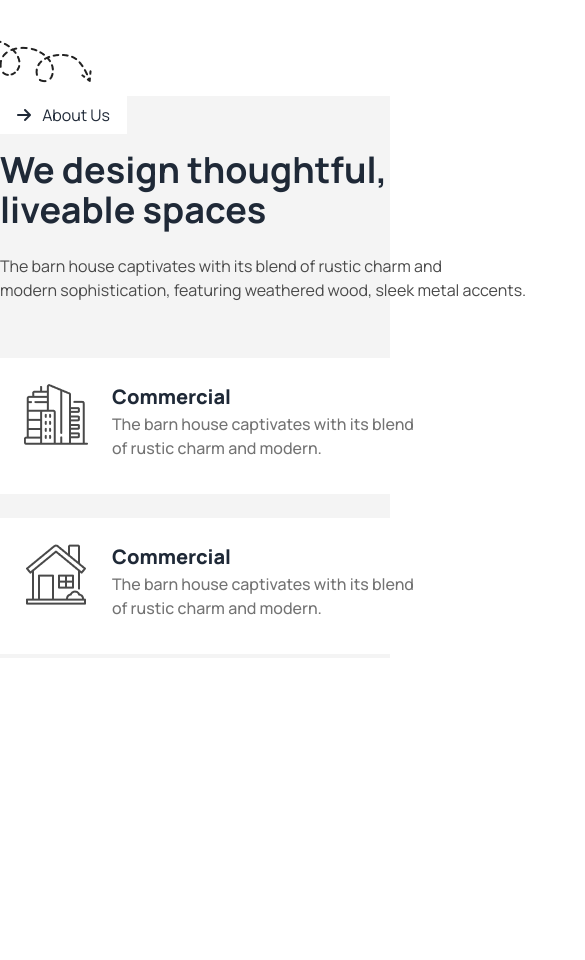
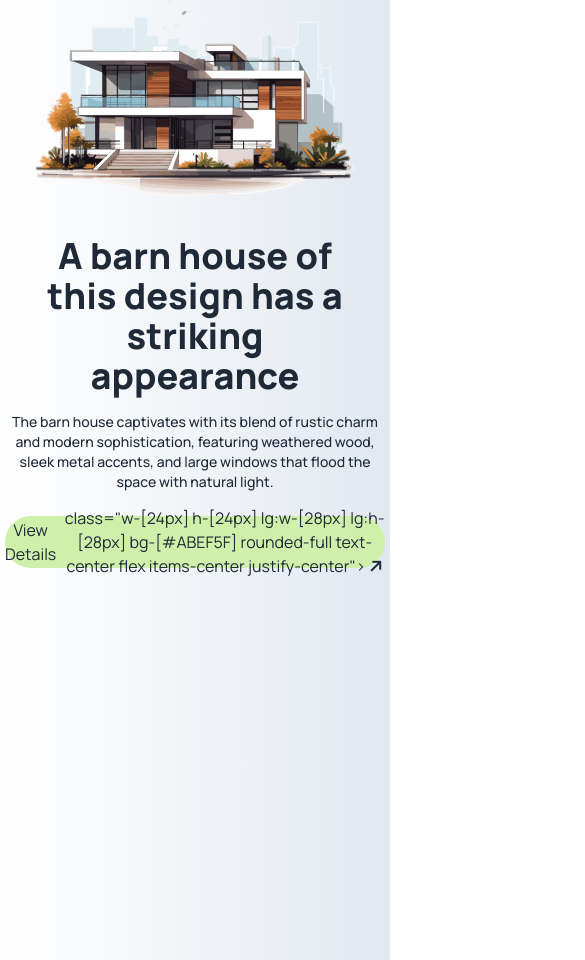
Before and after one commit to shawonahmed05/A3-house-design, a plain HTML site: page index.html in a window 390 px wide. Shown: the top 960 px of the page, 585 px wide, since content can reach past the window. Before the commit the page ends 844 px from the top, so only its background shows below. Drawn offline with nearby package versions, Linux system fonts and the light colour scheme.

Commit message:
banner section responsive done

```diff
--- a/index.html
+++ b/index.html
@@ -23,21 +23,23 @@
 
 <body class="manrope-font bg-[#f4f4f4]">
   <!-- header Section -->
-  <header class="w-full h-[960px] bg-gradient-to-r from-white to-slate-200 ] hidden">
-    <nav class="flex items-center text-center justify-between container mx-auto w-[1240px] py-10">
+  <header class="w-full h-[960px] bg-gradient-to-r from-white to-slate-200 ]">
+    <nav class="flex items-center text-center justify-between container mx-auto w-[1240px] py-10 hidden">
       <div class="flex items-center gap-2">
         <div class="w-[28px] h-[28px] bg-[#ABEF5F] rounded-full text-center"><i
             class="fa-solid fa-arrow-right -rotate-45"></i></div>
-        <h1 class="font-extrabold text-3xl">Rinterio</h1>
+        <h1 class="font-extrabold text-2xl lg:text-3xl">Rinterio</h1>
       </div>
-      <div class="space-x-8">
+
+      <div class="hidden lg:flex items-center space-x-8">
         <a href="">Home</a>
         <a href="">Services</a>
         <a href="">Portfolio</a>
         <a href="">Blogs</a>
         <a href="">Contact Us</a>
       </div>
-      <div class="flex gap-8 items-center">
+
+      <div class="hidden lg:flex gap-8 items-center">
         <a href=""><i class="fa-solid fa-magnifying-glass"></i></a>
         <a class="w-[28px] h-[28px] bg-[#FFFFFF]" href=""><i class="fa-solid fa-cart-shopping"></i></a>
         <button class="w-[212px] h-[56px] items-center justify-center rounded-full flex gap-2 bg-[#ABEF5F]">
@@ -47,26 +49,28 @@
         </button>
       </div>
     </nav>
-
-
     <!-- banner section -->
-    <div class="w-[1240px] h-[704px] container mx-auto mt-10">
+    <div class="container mx-auto px-5 lg:px-0 max-w-full lg:max-w-[1240px] h-auto">
       <!-- image content -->
-      <div class="w-[510px] h-[350px] container mx-auto">
-        <img src="./assets/banner.png" alt="">
+      <div class="w-[320px] lg:w-[510px] h-auto mx-auto">
+        <img class="w-full h-auto" src="./assets/banner.png" alt="">
       </div>
       <!-- text content -->
-      <div class="mt-16 text-center justify-center items-center">
-        <h1 class="w-[1200px] h-[150px] font-extrabold text-6xl">A barn house of this design has a striking appearance
+      <div class="mt-10 lg:mt-16 text-center flex flex-col items-center">
+        <h1 class="text-4xl lg:text-6xl font-extrabold lg:w-[1200px] lg:h-[150px]">A barn house of this design has a
+          striking appearance
         </h1>
-        <p class="w-[1000px] h-[50px] font-medium mx-auto">The barn house captivates with its blend of rustic charm and
-          modern sophistication, featuring weathered wood, sleek metal accents, and large windows that flood the space
+        <p class="text-sm lg:text-base mt-4 lg:mt-6 font-medium w-[385px] lg:w-[1000px] h-auto">The barn house
+          captivates with its blend of rustic charm and modern sophistication, featuring weathered wood, sleek metal
+          accents, and large windows that flood the space
           with natural light.</p>
         <button
-          class="flex gap-2 w-[212px] h-[56px] items-center justify-center bg-[#cff0aa] rounded-full container mx-auto mt-8">
+          class="flex gap-2 w-[380px] lg:w-[212px] h-[52px] lg:h-[56px] items-center justify-center bg-[#cff0aa] rounded-full mt-6 lg:mt-8">
           View Details
-          <div class="w-[28px] h-[28px] bg-[#ABEF5F] rounded-full text-center"><i
-              class="fa-solid fa-arrow-right -rotate-45"></i></div>
+          <div>
+            class="w-[24px] h-[24px] lg:w-[28px] lg:h-[28px] bg-[#ABEF5F] rounded-full text-center flex items-center justify-center">
+            <i class="fa-solid fa-arrow-right -rotate-45"></i>
+          </div>
         </button>
       </div>
     </div>
@@ -78,30 +82,33 @@
 
 
     <!-- Design Related Section -->
-    <section class="w-[1240px] h-[562px] flex gap-20 container mx-auto mt-24">
+    <section
+      class="container mx-auto mt-24 w-full max-w-[1240px] h-auto lg:h-[562px] flex flex-col lg:flex-row gap-6 lg:gap-20 hidden">
       <!-- Text Content -->
-      <div class="w-[600px] h-[562px]">
+      <div class="w-full lg:w-[600px] h-auto lg:h-[562px] p-4 lg:p-0">
         <!-- main design text -->
-        <div class="w-[240px]">
-          <Button class="w-[127px] h-[38px] bg-[#FFFFFF]">
-            <img class="absolute -translate-x-9 -translate-y-16" src="./assets/Vector.png" alt="">
+        <div class="w-full lg:w-[240px]">
+          <img class="hidden lg:block absolute -translate-x-9 -translate-y-16" src="./assets/Vector.png" alt="">
+          <Button class="w-full lg:w-[127px] h-[38px] bg-[#FFFFFF]">
             <i class="fa-solid fa-arrow-right mr-2"></i>
             About Us
           </Button>
-          <h1 class="mt-4 font-bold text-4xl w-[477px]">We design thoughtful, liveable spaces</h1>
-          <p class="w-[590px] text-[#494949] mt-6">The barn house captivates with its blend of rustic charm and <br>
+          <h1 class="mt-4 font-bold text-2xl lg:text-4xl w-full lg:w-[477px]">We design thoughtful, liveable spaces</h1>
+          <p class="text-[#494949] mt-4 lg:mt-6 text-sm lg:text-base w-full lg:w-[590px]">The barn house captivates with
+            its blend of rustic charm and <br>
             modern sophistication, featuring weathered wood, sleek metal accents.</p>
         </div>
         <!-- commercial content -->
-        <div class="bg-[#FFFFFF] h-[136px] flex mt-14 p-6 gap-6">
+        <div class="bg-[#FFFFFF] h-auto lg:h-[136px]  flex mt-8 lg:mt-14 p-4 lg:p-6 gap-4 lg:gap-6">
           <!-- icon content -->
           <div>
             <img src="./assets/commercial.png" alt="">
           </div>
           <!-- text content -->
-          <div class="w-[308px]">
-            <h3 class="font-extrabold text-[20px]">Commercial</h3>
-            <p class="font-medium text-[#737373]">The barn house captivates with its blend of rustic charm and modern.
+          <div class="w-full lg:w-[308px]">
+            <h3 class="font-extrabold text-[18px] lg:text-[20px]">Commercial</h3>
+            <p class="font-medium text-[#737373] text-sm lg:text-base">The barn house captivates with its blend of
+              rustic charm and modern.
             </p>
           </div>
         </div>
@@ -120,7 +127,7 @@
         </div>
       </div>
       <!-- image content -->
-      <div class="w-[600px] h-[562px]">
+      <div class="w-full lg:w-[600px] h-auto lg:h-[562px] mt-6 lg:mt-0">
         <img src="./assets/Rectangle.png" alt="">
       </div>
     </section>
@@ -132,7 +139,8 @@
           <i class="fa-solid fa-arrow-right mr-1"></i>
           How we works</a></p>
       <h1 class="text-center font-extrabold text-2xl lg:text-4xl mt-4">Our Works Process</h1>
-      <p class="w-full lg:w-[678px] text-center mt-6 mx-auto">The barn house captivates with its blend of rustic charm and modern
+      <p class="w-full lg:w-[678px] text-center mt-6 mx-auto">The barn house captivates with its blend of rustic charm
+        and modern
         sophistication,
         featuring weathered wood, sleek metal accents.</p>
       <div class="flex flex-col lg:flex-row gap-4 lg:gap-6 mt-8">
@@ -164,19 +172,25 @@
     </section>
 
     <!-- Discuss project section -->
-     <section class="w-full h-auto lg:h-[951px] bg-cover mt-24 py-12 lg:py-24 px-5 md:px-24 lg:px-52 border-8 border-[#FFFFFF] hidden" style="background-image: url(./assets/bg.jpg); background-repeat: no-repeat;">
+    <section
+      class="w-full h-auto lg:h-[951px] bg-cover mt-24 py-12 lg:py-24 px-5 md:px-24 lg:px-52 border-8 border-[#FFFFFF] hidden"
+      style="background-image: url(./assets/bg.jpg); background-repeat: no-repeat;">
       <div class="text-center">
-      <p><a class="w-48 h-14 flex items-center mx-auto justify-center font-bold text-xl bg-[#ABEF5F33] rounded-full" href="">
+        <p><a class="w-48 h-14 flex items-center mx-auto justify-center font-bold text-xl bg-[#ABEF5F33] rounded-full"
+            href="">
             <i class="fa-solid fa-arrow-right mr-1"></i>
             Let's Connect</a></p>
         <h1 class="font-extrabold text-2xl md:text-4xl lg:text-5xl mt-6">Let’s Discuss Next Project</h1>
-      <p class="font-medium text-sm md:text-text-lg lg:text-xl text-[#494949] mt-6">The barn house captivates with its blend of rustic charm and modern sophistication,<br> featuring weathered wood, sleek metal accents.</p>
+        <p class="font-medium text-sm md:text-text-lg lg:text-xl text-[#494949] mt-6">The barn house captivates with its
+          blend of rustic charm and modern sophistication,<br> featuring weathered wood, sleek metal accents.</p>
       </div>
       <!-- input content -->
       <form class="w-full space-y-4 md:space-y-7 mt-8">
         <div class="flex flex-col md:flex-row space-y-4 md:space-y-0 md:space-x-5">
-          <input class="w-full p-4 md:p-6 border border-grey-300 rounded-full" type="text" name="First Name" id="" placeholder="First Name*">
-          <input class="w-full p-4 md:p-6 border border-grey-300 rounded-full" type="text" name="Last Name" id="" placeholder="Last Name*">
+          <input class="w-full p-4 md:p-6 border border-grey-300 rounded-full" type="text" name="First Name" id=""
+            placeholder="First Name*">
+          <input class="w-full p-4 md:p-6 border border-grey-300 rounded-full" type="text" name="Last Name" id=""
+            placeholder="Last Name*">
         </div>
         <div class="flex flex-col md:flex-row space-y-4 md:space-y-0 md:space-x-5">
           <input class="w-full p-4 md:p-6 border border-grey-300 rounded-full" type="number" name="Phone Number" id=""
@@ -184,8 +198,11 @@
           <input class="w-full p-4 md:p-6 border border-grey-300 rounded-full" type="email" name="Email Number" id=""
             placeholder="Email Number*">
         </div>
-        <textarea class="w-full p-4 md:p-6 border border-grey-300 rounded-[32px] h-40 md:h-60" name="Massage here" id="" placeholder="Write your massage here"></textarea>
-        <button class="w-full h-14 flex items-center justify-center font-extrabold rounded-full text-lg md:text-xl gap-2 bg-[#ABEF5F] py-3 px-3" type="submit">
+        <textarea class="w-full p-4 md:p-6 border border-grey-300 rounded-[32px] h-40 md:h-60" name="Massage here" id=""
+          placeholder="Write your massage here"></textarea>
+        <button
+          class="w-full h-14 flex items-center justify-center font-extrabold rounded-full text-lg md:text-xl gap-2 bg-[#ABEF5F] py-3 px-3"
+          type="submit">
           Send Mail
           <div class="w-[24px] md:w-[28px] h-[24px] md:h-[28px] bg-black text-white rounded-full text-center"><i
               class="fa-solid fa-arrow-right -rotate-45"></i></div>
@@ -197,12 +214,16 @@
 
   <!-- footer Section -->
   <footer class="w-full h-auto sm:h-[486px] bg-[#1C1C1C] text-white py-10 hidden">
-    <div class="flex flex-col sm:flex-row mx-auto pt-8 sm:pt-28 w-full sm:w-[167px] h-auto gap-2 items-center text-center">
+    <div
+      class="flex flex-col sm:flex-row mx-auto pt-8 sm:pt-28 w-full sm:w-[167px] h-auto gap-2 items-center text-center">
       <div class="w-[28px] h-[28px] bg-[#ABEF5F] rounded-full flex items-center justify-center"><i
           class="fa-solid fa-arrow-right -rotate-45 text-black"></i></div>
-        <div><h1 class="font-extrabold text-2xl sm:text-3xl">Rinterio</h1></div>
+      <div>
+        <h1 class="font-extrabold text-2xl sm:text-3xl">Rinterio</h1>
       </div>
-    <p class="text-[#737373] font-medium w-[90%] sm:w-[678px] mx-auto text-center mt-4 sm:mt-9">The barn house captivates with its blend of rustic charm and modern sophistication, featuring weathered wood,
+    </div>
+    <p class="text-[#737373] font-medium w-[90%] sm:w-[678px] mx-auto text-center mt-4 sm:mt-9">The barn house
+      captivates with its blend of rustic charm and modern sophistication, featuring weathered wood,
       sleek metal accents.</p>
     <div class="flex flex-col sm:flex-row w-full sm:w-[776px] mx-auto justify-around mt-8 sm:mt-12 text-center">
       <a href="">Home</a>
```
Lines whose indentation alone changed are shown as unchanged.
